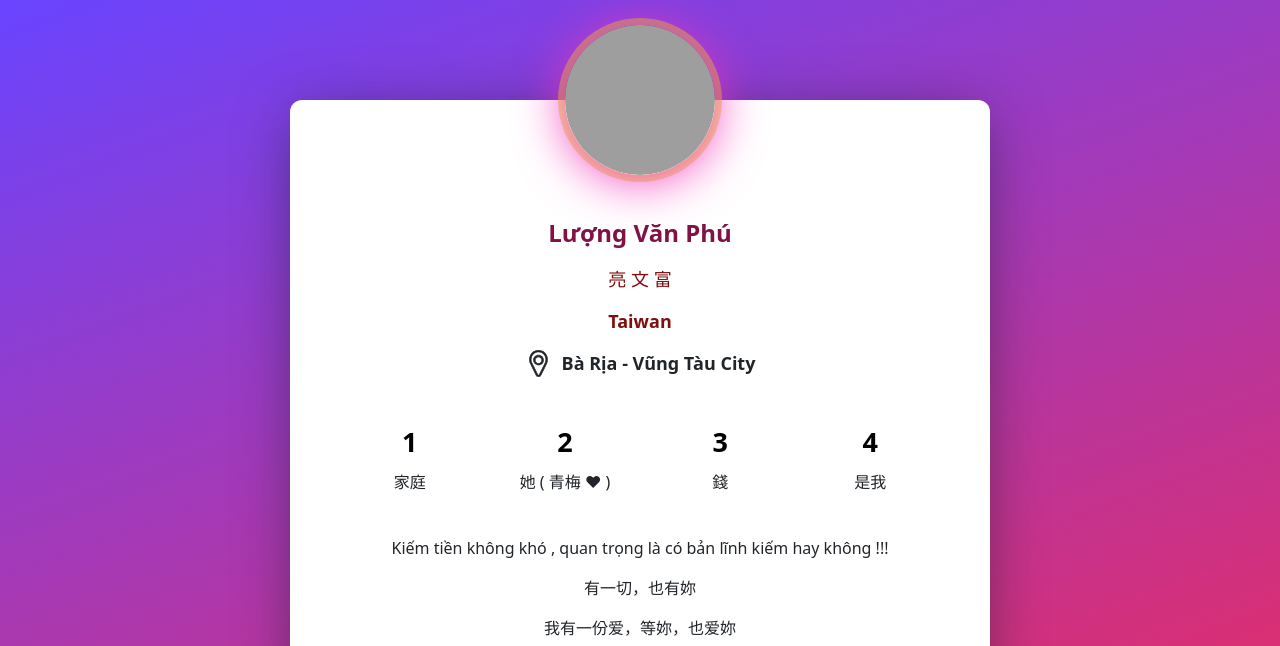
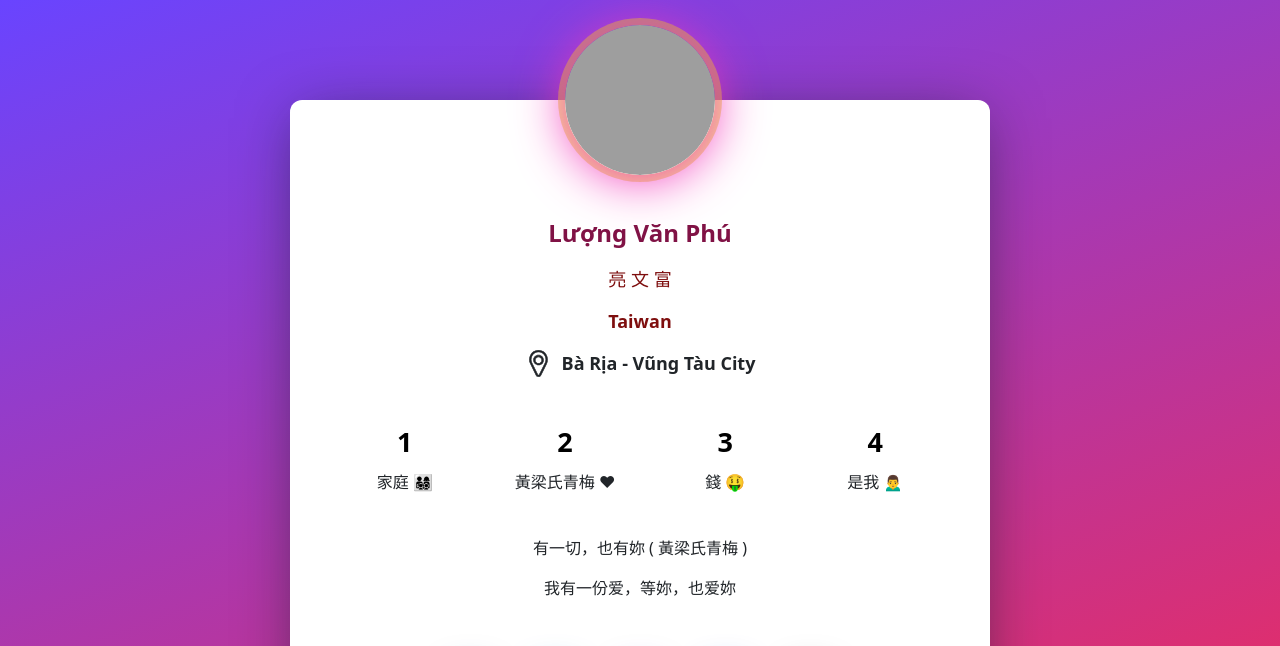
Before and after one commit to phudthw/profile, a plain HTML site: page index.html in a window 1280 px wide. Shown: the top 646 px of the page. Drawn offline with nearby package versions, Linux system fonts and the light colour scheme; grey boxes are pictures that could not be loaded.

Commit message:
Update2 index.html

```diff
--- a/index.html
+++ b/index.html
@@ -30,28 +30,27 @@
       <div class="profile-card-inf">
         <div class="profile-card-inf__item">
           <div class="profile-card-inf__title">1</div>
-          <div class="profile-card-inf__txt">家庭</div>
+          <div class="profile-card-inf__txt">家庭 👨‍👩‍👧‍👦</div>
         </div>
 
         <div class="profile-card-inf__item">
           <div class="profile-card-inf__title">2</div>
-          <div class="profile-card-inf__txt">她 ( 青梅 ❤ )</div>
+          <div class="profile-card-inf__txt">黃梁氏青梅 ❤</div>
         </div>
 
         <div class="profile-card-inf__item">
           <div class="profile-card-inf__title">3</div>
-          <div class="profile-card-inf__txt">錢</div>
+          <div class="profile-card-inf__txt">錢 🤑</div>
         </div>
 
         <div class="profile-card-inf__item">
           <div class="profile-card-inf__title">4</div>
-          <div class="profile-card-inf__txt">是我</div>
+          <div class="profile-card-inf__txt">是我 🙍‍♂️</div>
         </div>
       </div>
 
       <div class="text-center p-2 mt-4">
-        <p>Kiếm tiền không khó , quan trọng là có bản lĩnh kiếm hay không !!!</p>
-        <p>有一切，也有妳</p>
+        <p>有一切，也有妳 ( 黃梁氏青梅 )</p>
         <p>我有一份爱，等妳，也爱妳</p>
       </div>
 
```
